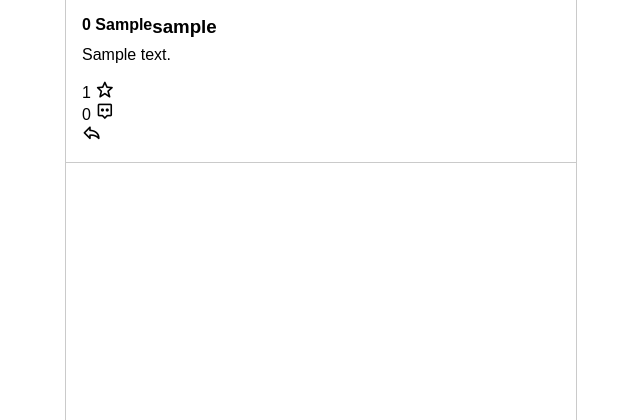
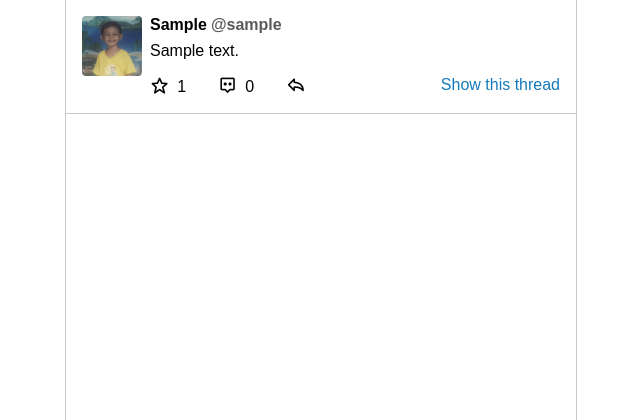
Before and after one commit to ritzvincentculanag/parakeet, a Django app: page /posts/ in a window 1280 px wide. Shown: the top 420 px of the page, without its empty margins (319-959 px from the left). Run offline with Django 5.2, Linux system fonts and the light colour scheme; tables that the repository leaves empty hold one stand-in row (values such as "Sample post").

Commit message:
Add initial markup for showing lists of posts

```diff
--- a/posts/templates/posts/list.html
+++ b/posts/templates/posts/list.html
@@ -1,41 +1,55 @@
 {% extends "feed.html" %}
+
+{% load static %}
 
 {% block feed %}
   {% for post in posts %}
     <article class="post">
+      <div class="post__body">
+        <div class="post__avatar">
+          <img src="{% static 'img/kid.jpg' %}" alt="Profile picture">
+        </div>
+        <div class="post__info">
           <section class="post__handle">
             <h2 class="handle__name">
               {% if post.author.first_name %}
-          <label>0</label>
                 {{ post.author.first_name }}
               {% else %}
-            {{ post.author.first_name }}
+                {{ post.author.username }}
               {% endif %}
             </h2>
-        <h3>{{ post.author.username }}</h3>
+            <h3 class="handle__username">@{{ post.author.username }}</h3>
           </section>
-      <p class="post__content">
-        {{ post.content }}
-      </p>
-      <form>
+          <section class="post__content">
+            <p>{{ post.content }}</p>
+          </section>
+          <form class="post__actions">
             <div class="form-group form-group__like">
-          <label>{{ post.likes }}</label>
               <button>
                 <i class='bx bx-star'></i>
               </button>
+              <label>{{ post.likes }}</label>
             </div>
             <div class="form-group form-group__comment">
-          <label>0</label>
               <button>
                 <i class='bx bx-message-alt-dots'></i>
               </button>
+              <label>0</label>
             </div>
             <div class="form-group form-group__share">
               <button>
                 <i class='bx bx-share'></i>
               </button>
             </div>
+            <p class="post__show-thread">
+              <a class="link" href="#">
+                Show this thread
+              </a>
+            </p>
           </form>
+        </div>
+      </div>
+
     </article>
   {% endfor %}
 {% endblock feed %}
```
Lines whose indentation alone changed are shown as unchanged.
